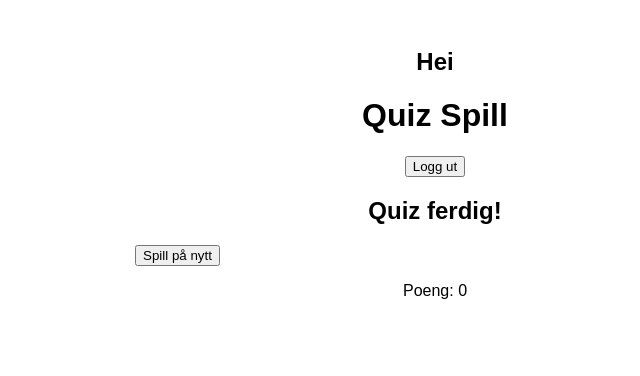
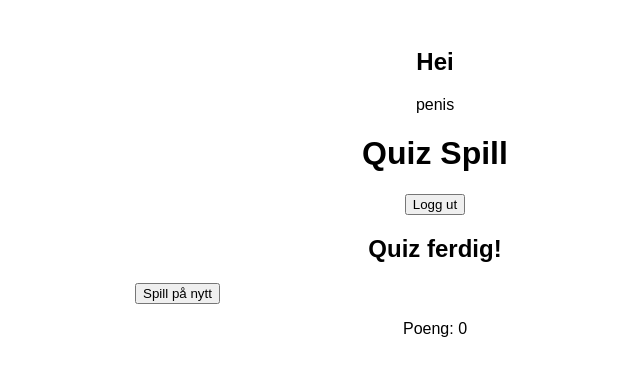
Before and after one commit to SmiFod/slap, a Flask app: page /restart_quiz in a window 1280 px wide. Shown: the top 376 px of the page, without its empty margins (205-845 px from the left). Run offline with Flask 3, Linux system fonts and the light colour scheme; data that the repository does not hold is empty.

Commit message:
Update quiz.html

```diff
--- a/templates/quiz.html
+++ b/templates/quiz.html
@@ -18,6 +18,7 @@
 <body>
     <div class="container">
         <h2>Hei {{username}}</h2>
+        <p>penis</p>
         <h1>Quiz Spill</h1>
         <form action="/logout" method="get">
             <button type="submit">Logg ut</button>
```
